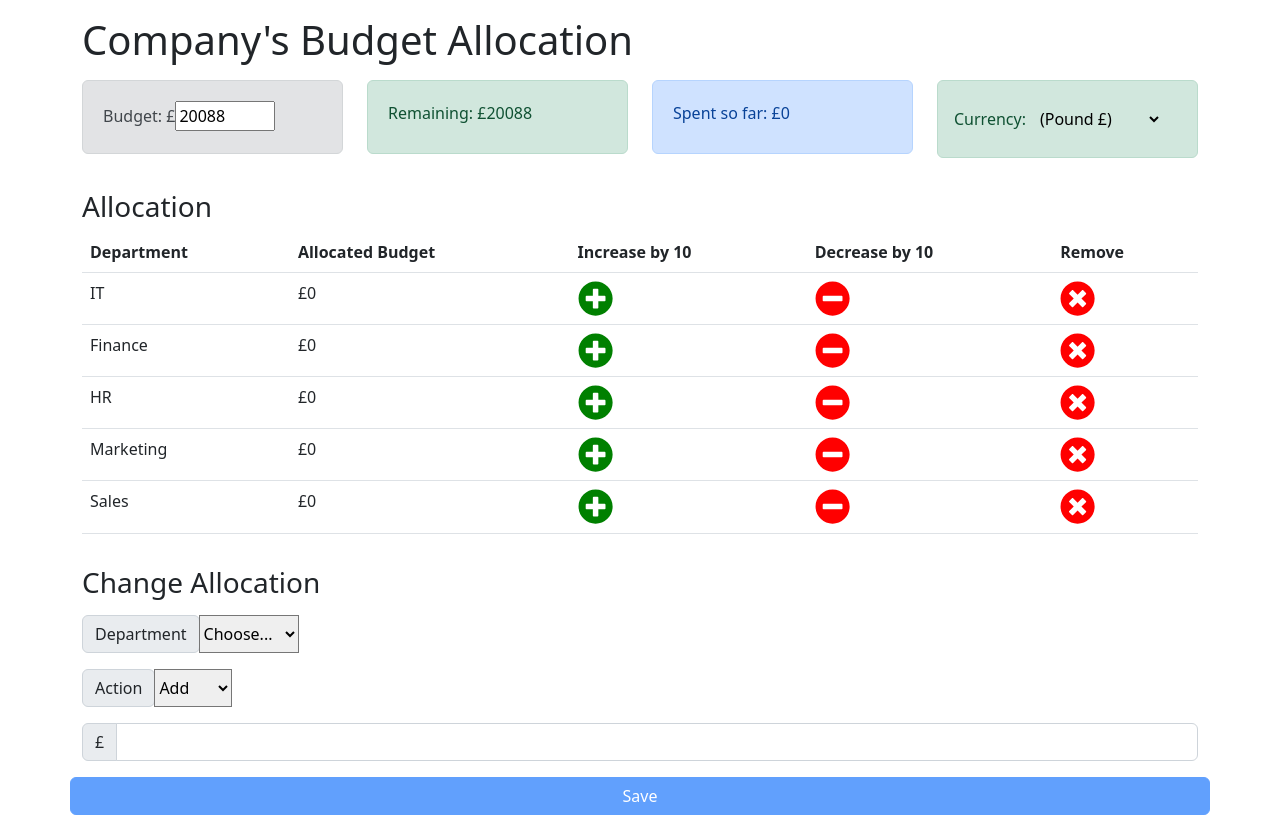
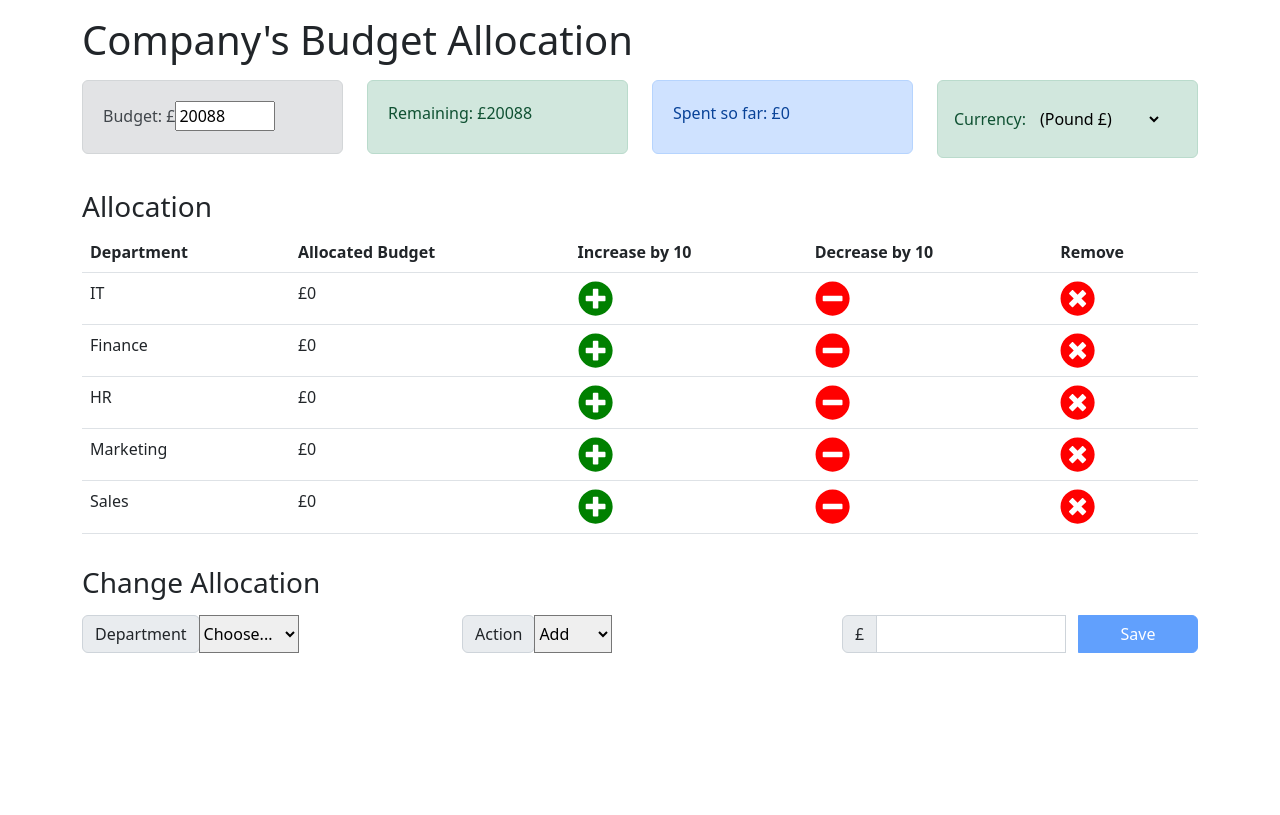
Before and after one commit to Jess2D/BudgetAllocationApp, a React (Create React App) app: page / in a window 1280 px wide. Built offline with nearby package versions, Linux system fonts and the light colour scheme.

Commit message:
edited button css

```diff
--- a/src/components/ItemSelected.js
+++ b/src/components/ItemSelected.js
@@ -37,7 +37,7 @@ const ItemSelected = (props) => {
     return (
         <div>
             <div className='row'>
-                <div className="input-group mb-3">
+                <div className="input-group mb-3 col-sm">
                     <div className="input-group-prepend">
                         <label className="input-group-text" htmlFor="inputGroupSelect01">Department</label>
                     </div>
@@ -56,7 +56,7 @@ const ItemSelected = (props) => {
                     </select>
                 </div>
 
-                <div className="input-group mb-3">
+                <div className="input-group mb-3 col-sm">
                     <div className="input-group-prepend">
                         <label className="input-group-text" htmlFor="inputGroupSelect02">Action</label>
                     </div>
@@ -71,7 +71,7 @@ const ItemSelected = (props) => {
                     </select>
                 </div>
 
-                <div className="input-group mb-3">
+                <div className="input-group mb-3 col-sm">
                     <span className="input-group-text">{Currency}</span>
                     <input
                         type='number'
@@ -79,16 +79,17 @@ const ItemSelected = (props) => {
                         value={unitbudget}
                         onChange={(e) => setUnitBudget(e.target.value)}
                     />
+                    <button
+                    className="btn btn-primary "
+                    onClick={submitEvent}
+                    style={{ height: '38px', padding:'5px', width:'120px', marginLeft: '12px'}}
+                    disabled={!isValidForm}
+                     >
+                    Save
+                   </button>
                 </div>
 
-                <button
-                    className="btn btn-primary"
-                    onClick={submitEvent}
 
-                    disabled={!isValidForm}
-                >
-                    Save
-                </button>
             </div>
         </div>
     );
```
